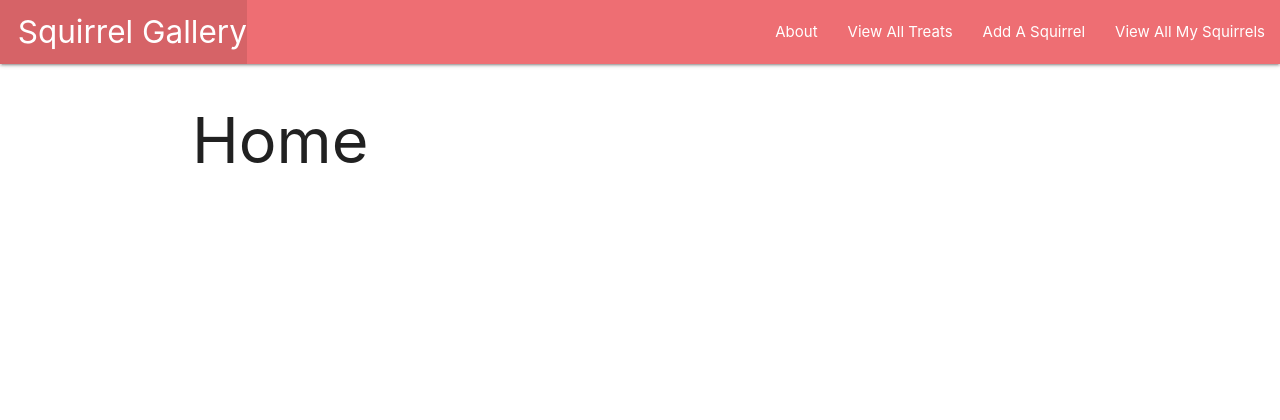
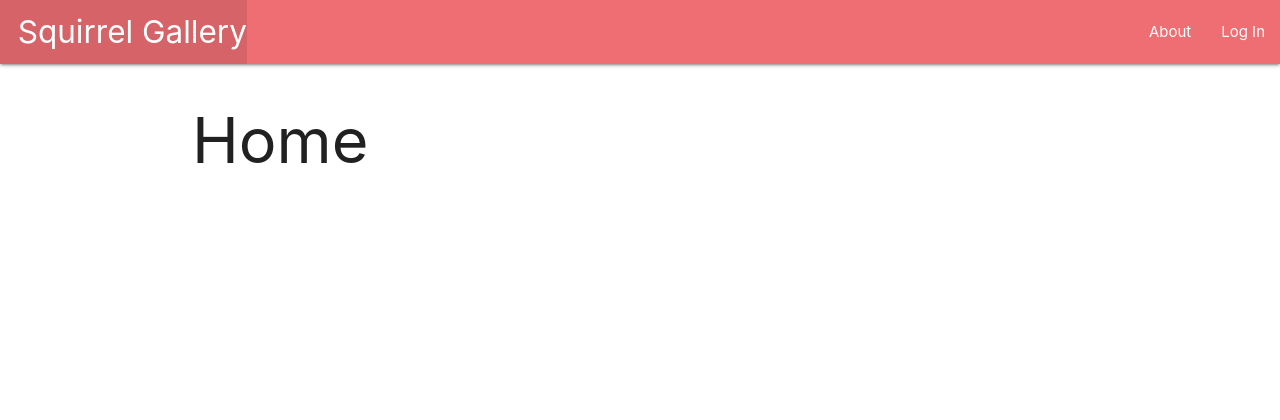
Before and after one commit to paulryeung/Squirrel-Gallery, a Django app: page / in a window 1280 px wide. Shown: the top 420 px of the page. Run offline with Django 4.2, Linux system fonts and the light colour scheme.

Commit message:
add login and logout functionality

```diff
--- a/main_app/templates/base.html
+++ b/main_app/templates/base.html
@@ -31,9 +31,15 @@
           </ul>
           <ul class="right">
             <li><a href="/about">About</a></li>
+            {% if user.is_authenticated %}
+
             <li><a href="{% url 'food_index' %}">View All Treats</a></li>
             <li><a href="{% url 'squirrels_create' %}">Add A Squirrel</a></li>
             <li><a href="/squirrels">View All My Squirrels</a></li>
+            <li><a href="{% url 'logout' %}">Log Out</a></li>
+            {% else %}
+            <li><a href="{% url 'login' %}">Log In</a></li>
+            {% endif %}
           </ul>
         </div>
       </nav>
--- a/squirrelcollector/settings.py
+++ b/squirrelcollector/settings.py
@@ -122,6 +122,8 @@ STATIC_URL = 'static/'
 
 LOGIN_REDIRECT_URL ='/squirrels/'
 
+LOGOUT_REDIRECT_URL ='/'
+
 # Default primary key field type
 # https://docs.djangoproject.com/en/4.0/ref/settings/#default-auto-field
 
```
